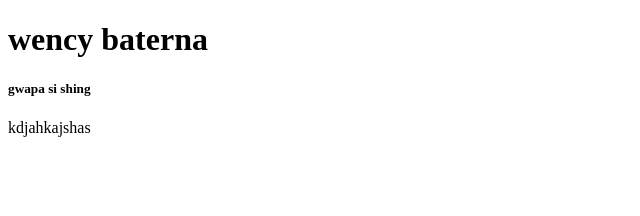
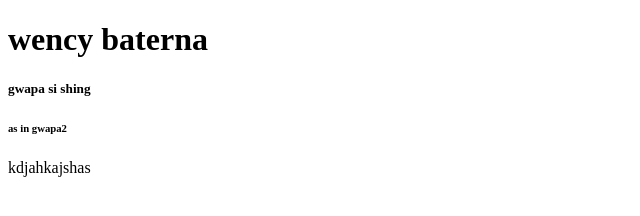
Before and after one commit to wncbtrn/barter, a plain HTML site: page index.html in a window 1280 px wide. Shown: the whole page, without its empty margins (0-640 px from the left). Drawn offline with Linux system fonts and the light colour scheme.

Commit message:
add shing gwapa2

```diff
--- a/index.html
+++ b/index.html
@@ -8,6 +8,7 @@
  <body>
     <h1>wency baterna</h1>
     <h5>gwapa si shing</h5>
+    <h6>as in gwapa2</h6>
     <p>kdjahkajshas</p>
  </body>
  </html>
```
